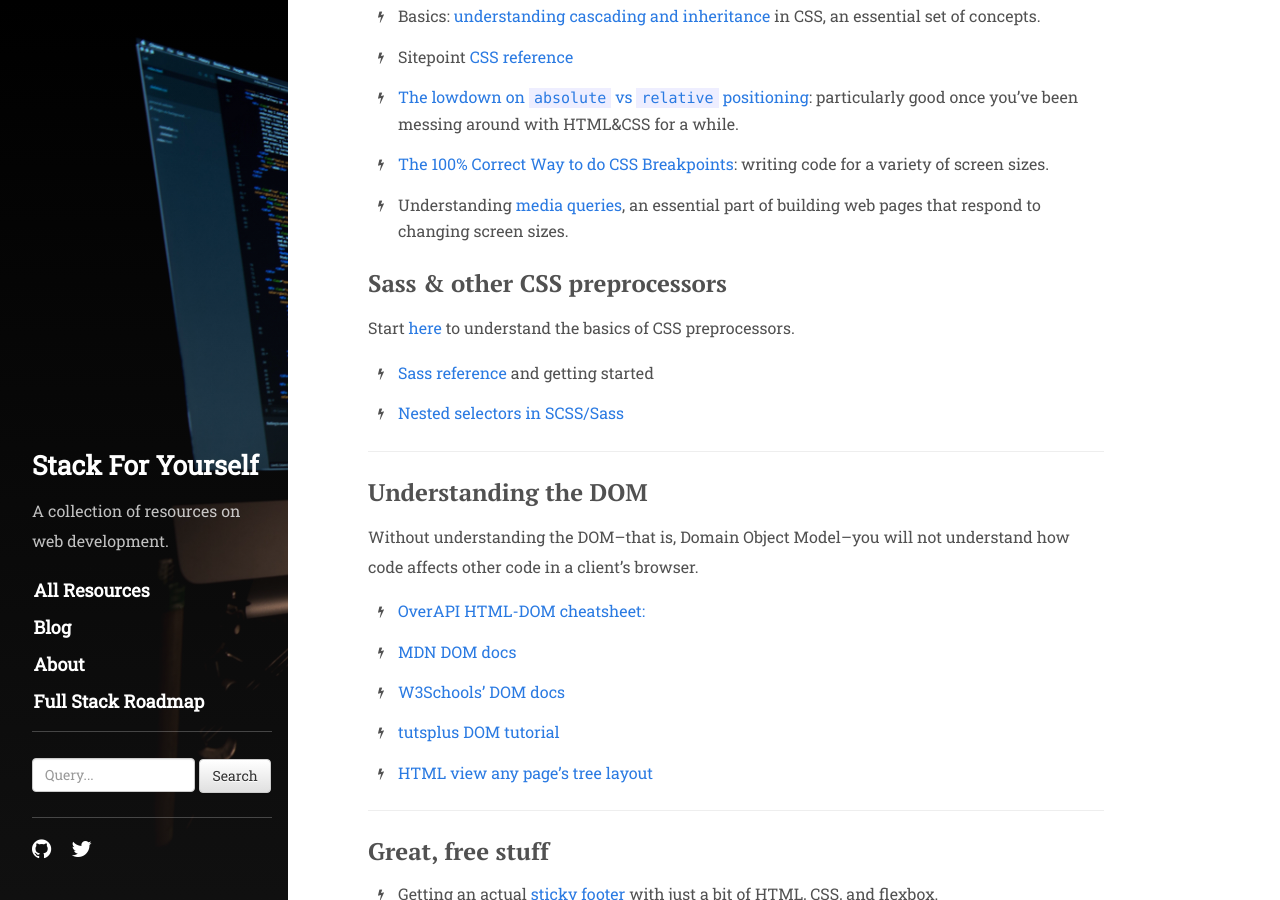
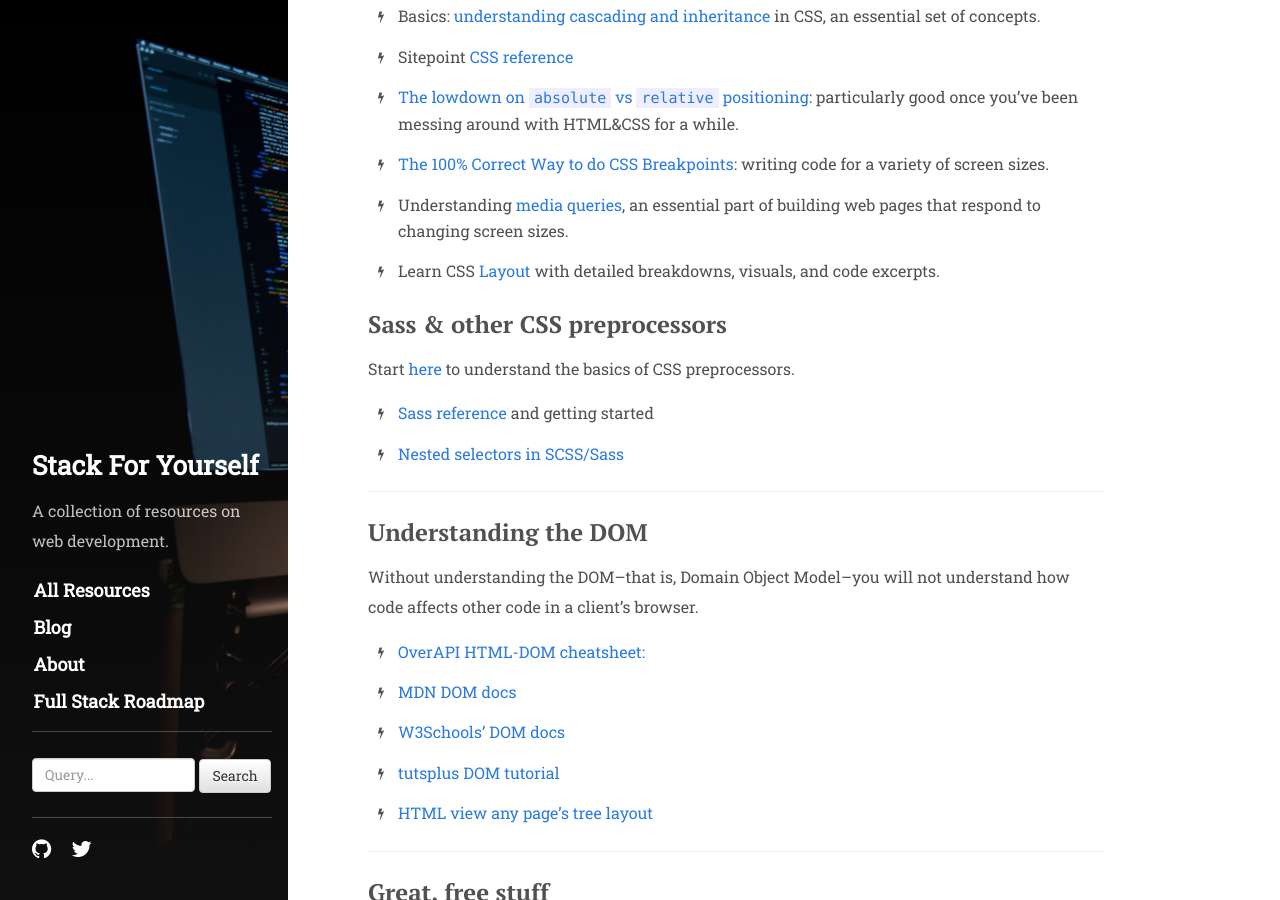
Before and after one commit to mindplace/stack-for-yourself, a Jekyll site: the page built from _posts/2016-06-01-front-end-part-1-html-css-dom.md, in a window 1280 px wide and 900 px high, scrolled down 1650 px. Built offline with Jekyll 4.4.1, drawn with Linux system fonts in a browser that asks for light colours; nearby versions of some CDN libraries; comment, search, counter and statistics services are not loaded.

Commit message:
Add css layout resource to front end resources

```diff
--- a/_posts/2016-06-01-front-end-part-1-html-css-dom.md
+++ b/_posts/2016-06-01-front-end-part-1-html-css-dom.md
@@ -51,6 +51,7 @@
 * [The lowdown on `absolute` vs `relative` positioning](https://codemyviews.com/blog/the-lowdown-on-absolute-vs-relative-positioning): particularly good once you've been messing around with HTML&CSS for a while.
 * [The 100% Correct Way to do CSS Breakpoints](https://medium.freecodecamp.com/the-100-correct-way-to-do-css-breakpoints-88d6a5ba1862#.5p7uxf3ni): writing code for a variety of screen sizes.
 * Understanding [media queries](http://learnlayout.com/media-queries.html), an essential part of building web pages that respond to changing screen sizes.
+* Learn CSS [Layout](http://learnlayout.com/) with detailed breakdowns, visuals, and code excerpts.
 
 ## Sass & other CSS preprocessors
 Start [here](http://sass-lang.com/guide) to understand the basics of CSS preprocessors.
```
